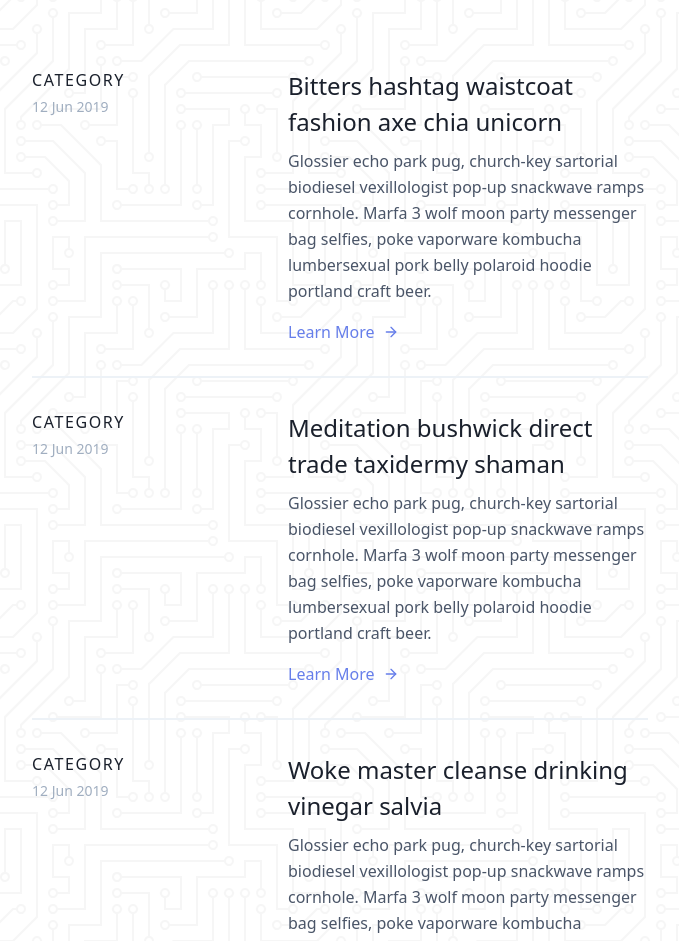
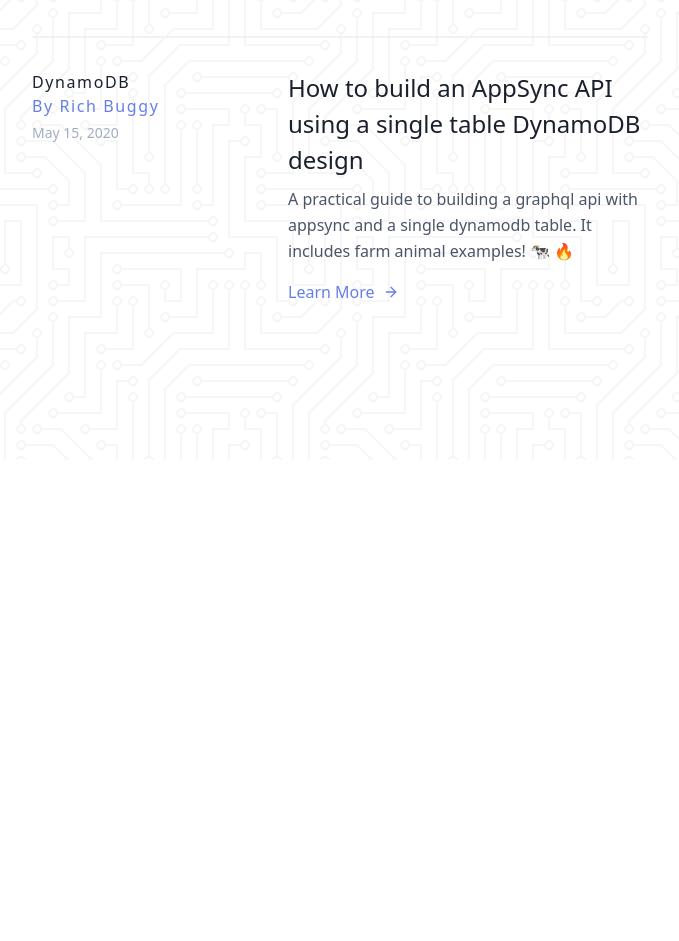
Before and after one commit to Ankcorn/me, a Next.js app: page /bookmarks in a window 1280 px wide. Shown: the part 340-1281 px from the top of the page, without its empty margins (300-979 px from the left). After the commit the page ends 800 px from the top, so only its background shows below. Built offline with nearby package versions, Linux system fonts and the light colour scheme.

Commit message:
Update bookmarks.js

```diff
--- a/pages/bookmarks.js
+++ b/pages/bookmarks.js
@@ -44,11 +44,11 @@
   }
 
   return (
-    <button onClick={onClick} className={ `${active ? chipColors[color].base : 'bg-gray-900'} flex items-center px-2 py-1 rounded-full text-white focus:outline-none hover:${active ? chipColors[color].hover : 'bg-gray-900'} space-x-2 mb-2 mr-4`}>
+    <button onClick={onClick} className={`${active ? chipColors[color].base : 'bg-gray-900'} flex items-center px-2 py-1 rounded-full text-white focus:outline-none hover:${active ? chipColors[color].hover : 'bg-gray-900'} space-x-2 mb-2 mr-4`}>
       {active ? <svg className="w-4 fill-current text-white" viewBox="0 0 20 20">
         <path d="M10 18a8 8 0 100-16 8 8 0 000 16zM7 9a1 1 0 000 2h6a1 1 0 100-2H7z" clipRule="evenodd" fillRule="evenodd"></path>
       </svg> :
-      <svg className="w-4 fill-current text-white"  viewBox="0 0 20 20">
+        <svg className="w-4 fill-current text-white" viewBox="0 0 20 20">
           <path d="M10 18a8 8 0 100-16 8 8 0 000 16zm1-11a1 1 0 10-2 0v2H7a1 1 0 100 2h2v2a1 1 0 102 0v-2h2a1 1 0 100-2h-2V7z" clipRule="evenodd" fillRule="evenodd"></path>
         </svg>}
       <span>{text}</span>
@@ -70,58 +70,27 @@
         <p className="text-gray-700">A collection things I think are useful from around the web</p>
         <Search />
         <section className="flex flex-wrap">
-          {topics.map(({ text, color, active}, index) => <FilterChip
+          {topics.map(({ text, color, active }, index) => <FilterChip
             text={text}
             color={color}
             active={active}
-            onClick={() => setTopics(topics.map((topic, i) => index === i ? ({...topic, active: !topic.active}) : topic))}
+            onClick={() => setTopics(topics.map((topic, i) => index === i ? ({ ...topic, active: !topic.active }) : topic))}
           />)}
         </section>
-        <section class="text-gray-700 body-font overflow-hidden">
-  <div class="container px-5 py-24 mx-auto">
-    <div class="-my-8">
-      <div class="py-8 flex flex-wrap md:flex-no-wrap">
-        <div class="md:w-64 md:mb-0 mb-6 flex-shrink-0 flex flex-col">
-          <span class="tracking-widest font-medium title-font text-gray-900">CATEGORY</span>
-          <span class="mt-1 text-gray-500 text-sm">12 Jun 2019</span>
+        <section className="text-gray-700 body-font overflow-hidden">
+          <div className="container px-5 py-24 mx-auto">
+            <div className="-my-8">
+              <div className="py-8 flex border-t-2 border-gray-200 flex-wrap md:flex-no-wrap">
+                <div className="md:w-64 md:mb-0 mb-6 flex-shrink-0 flex flex-col">
+                  <span className="tracking-widest font-medium title-font text-gray-900">DynamoDB</span>
+                  <a href="https://twitter.com/richbuggy" className="tracking-widest font-medium title-font text-indigo-500">By Rich Buggy</a>
+                  <span className="mt-1 text-gray-500 text-sm">May 15, 2020</span>
                 </div>
-        <div class="md:flex-grow">
-          <h2 class="text-2xl font-medium text-gray-900 title-font mb-2">Bitters hashtag waistcoat fashion axe chia unicorn</h2>
-          <p class="leading-relaxed">Glossier echo park pug, church-key sartorial biodiesel vexillologist pop-up snackwave ramps cornhole. Marfa 3 wolf moon party messenger bag selfies, poke vaporware kombucha lumbersexual pork belly polaroid hoodie portland craft beer.</p>
-          <a class="text-indigo-500 inline-flex items-center mt-4">Learn More
-            <svg class="w-4 h-4 ml-2" viewBox="0 0 24 24" stroke="currentColor" stroke-width="2" fill="none" stroke-linecap="round" stroke-linejoin="round">
-              <path d="M5 12h14"></path>
-              <path d="M12 5l7 7-7 7"></path>
-            </svg>
-          </a>
-        </div>
-      </div>
-      <div class="py-8 flex border-t-2 border-gray-200 flex-wrap md:flex-no-wrap">
-        <div class="md:w-64 md:mb-0 mb-6 flex-shrink-0 flex flex-col">
-          <span class="tracking-widest font-medium title-font text-gray-900">CATEGORY</span>
-          <span class="mt-1 text-gray-500 text-sm">12 Jun 2019</span>
-        </div>
-        <div class="md:flex-grow">
-          <h2 class="text-2xl font-medium text-gray-900 title-font mb-2">Meditation bushwick direct trade taxidermy shaman</h2>
-          <p class="leading-relaxed">Glossier echo park pug, church-key sartorial biodiesel vexillologist pop-up snackwave ramps cornhole. Marfa 3 wolf moon party messenger bag selfies, poke vaporware kombucha lumbersexual pork belly polaroid hoodie portland craft beer.</p>
-          <a class="text-indigo-500 inline-flex items-center mt-4">Learn More
-            <svg class="w-4 h-4 ml-2" viewBox="0 0 24 24" stroke="currentColor" stroke-width="2" fill="none" stroke-linecap="round" stroke-linejoin="round">
-              <path d="M5 12h14"></path>
-              <path d="M12 5l7 7-7 7"></path>
-            </svg>
-          </a>
-        </div>
-      </div>
-      <div class="py-8 flex border-t-2 border-gray-200 flex-wrap md:flex-no-wrap">
-        <div class="md:w-64 md:mb-0 mb-6 flex-shrink-0 flex flex-col">
-          <span class="tracking-widest font-medium title-font text-gray-900">CATEGORY</span>
-          <span class="mt-1 text-gray-500 text-sm">12 Jun 2019</span>
-        </div>
-        <div class="md:flex-grow">
-          <h2 class="text-2xl font-medium text-gray-900 title-font mb-2">Woke master cleanse drinking vinegar salvia</h2>
-          <p class="leading-relaxed">Glossier echo park pug, church-key sartorial biodiesel vexillologist pop-up snackwave ramps cornhole. Marfa 3 wolf moon party messenger bag selfies, poke vaporware kombucha lumbersexual pork belly polaroid hoodie portland craft beer.</p>
-          <a class="text-indigo-500 inline-flex items-center mt-4">Learn More
-            <svg class="w-4 h-4 ml-2" viewBox="0 0 24 24" stroke="currentColor" stroke-width="2" fill="none" stroke-linecap="round" stroke-linejoin="round">
+                <div className="md:flex-grow">
+                  <h2 className="text-2xl font-medium text-gray-900 title-font mb-2">How to build an AppSync API using a single table DynamoDB design</h2>
+                  <p className="leading-relaxed">A practical guide to building a graphql api with appsync and a single dynamodb table. It includes farm animal examples! 🐄 🔥</p>
+                  <a href="https://www.goingserverless.com/blog/single-table-dynamodb-for-appsync" className="text-indigo-500 inline-flex items-center mt-4">Learn More
+            <svg className="w-4 h-4 ml-2" viewBox="0 0 24 24" stroke="currentColor" stroke-width="2" fill="none" stroke-linecap="round" stroke-linejoin="round">
                       <path d="M5 12h14"></path>
                       <path d="M12 5l7 7-7 7"></path>
                     </svg>
```
Lines whose indentation alone changed are shown as unchanged.
